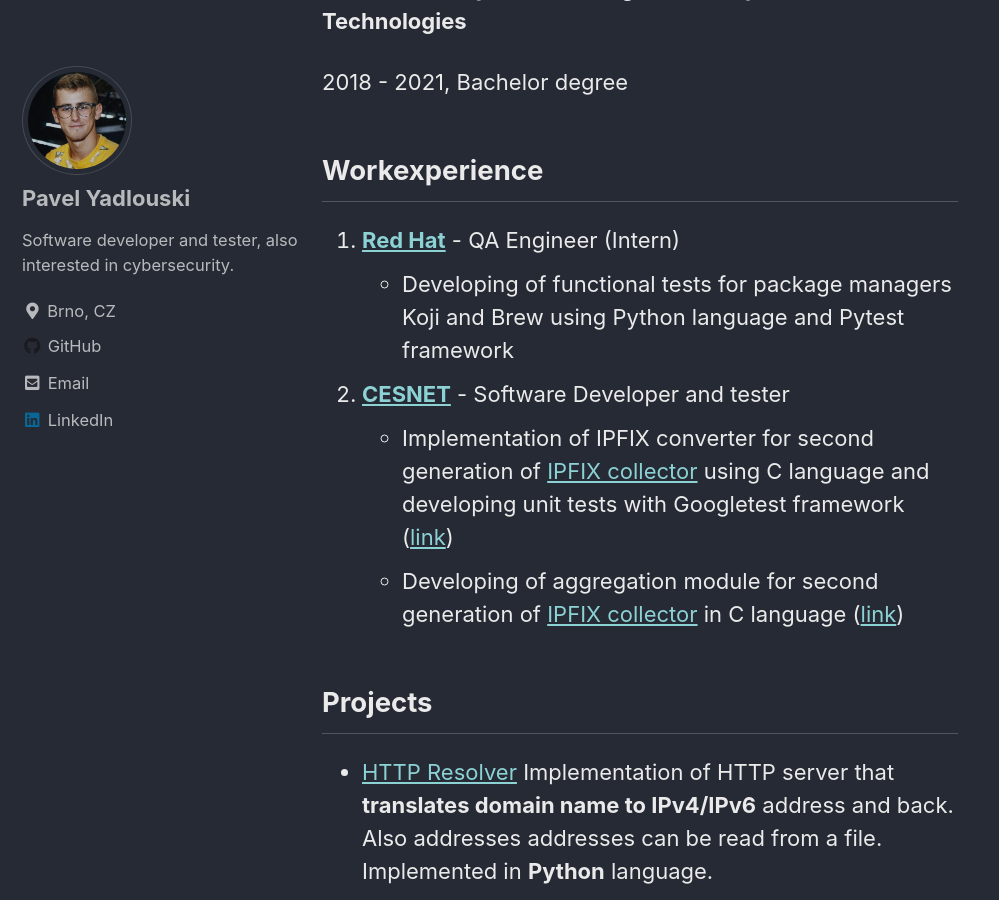
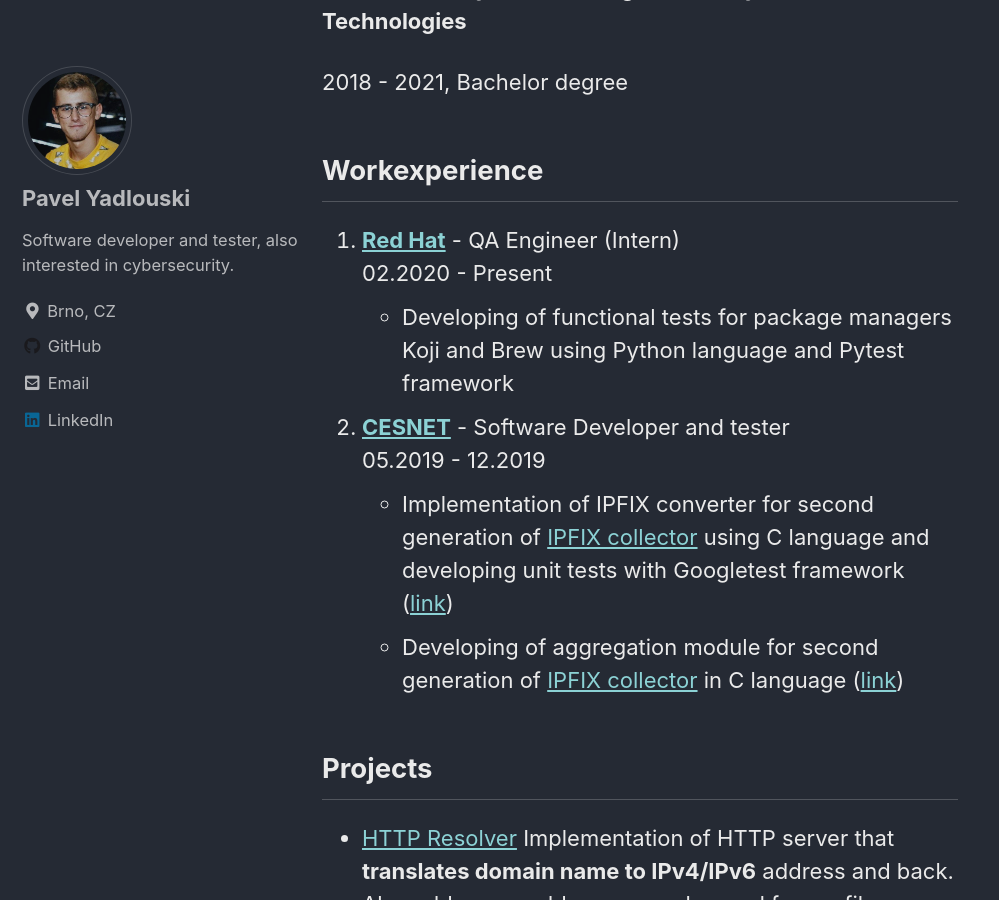
Before and after one commit to x00Pavel/x00Pavel.github.io, a Jekyll site: the page built from _pages/resume.md, in a window 1280 px wide and 900 px high, scrolled down 382 px. Shown: the whole window, without its empty margins (0-999 px from the left). Built offline with Jekyll 4.4.1, drawn with Linux system fonts in a browser that asks for light colours; cached includes are drawn as plain includes.

Commit message:
Update resume.md

```diff
--- a/_pages/resume.md
+++ b/_pages/resume.md
@@ -13,11 +13,13 @@ permalink: /portfolio
 
 
 ## Workexperience
-1. **[Red Hat](https://www.redhat.com/)** - QA Engineer (Intern)
+1. **[Red Hat](https://www.redhat.com/)** - QA Engineer (Intern)<br>
+02.2020 - Present
 + Developing of functional tests for package managers Koji and Brew using Python
 language and Pytest framework
 
-2. **[CESNET](https://www.cesnet.cz/)** - Software Developer and tester
+2. **[CESNET](https://www.cesnet.cz/)** - Software Developer and tester<br>
+05.2019 - 12.2019
 + Implementation of IPFIX converter for second generation of
 [IPFIX collector](https://github.com/CESNET/ipfixcol2) using C language and
 developing unit tests with Googletest framework
```
